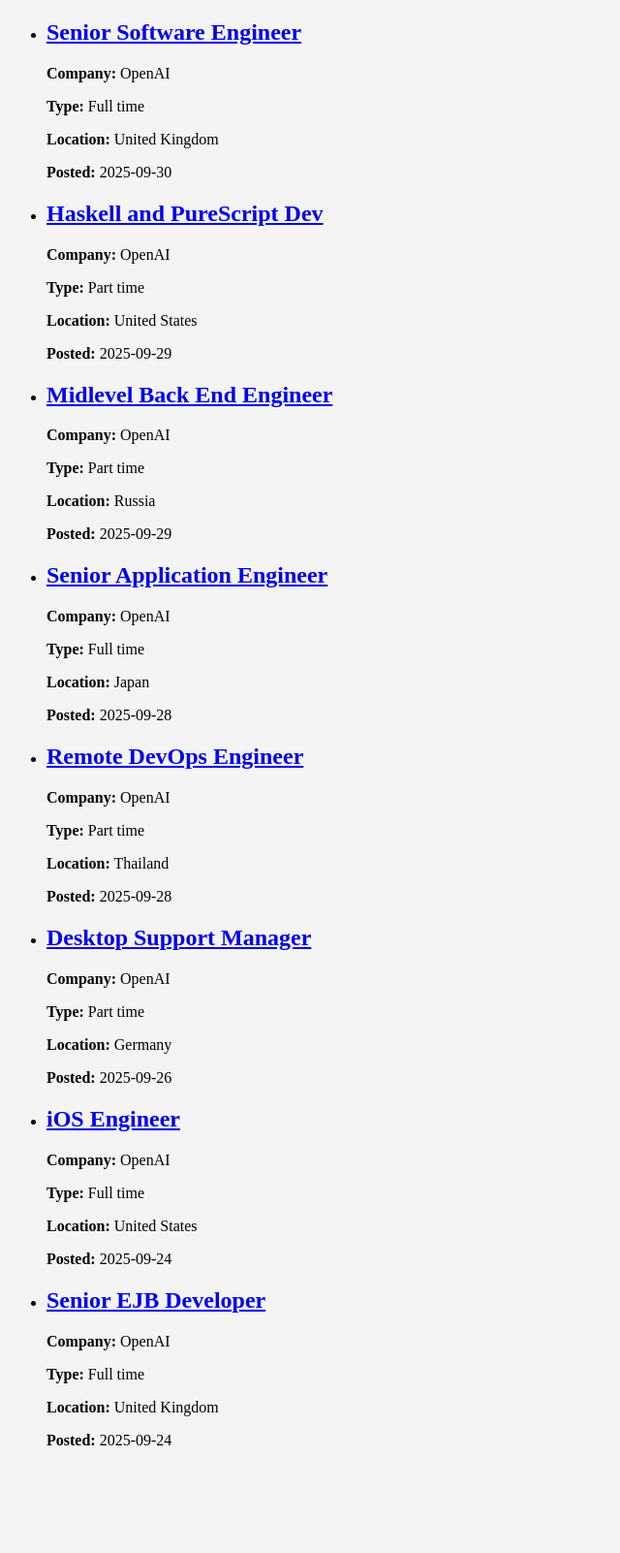
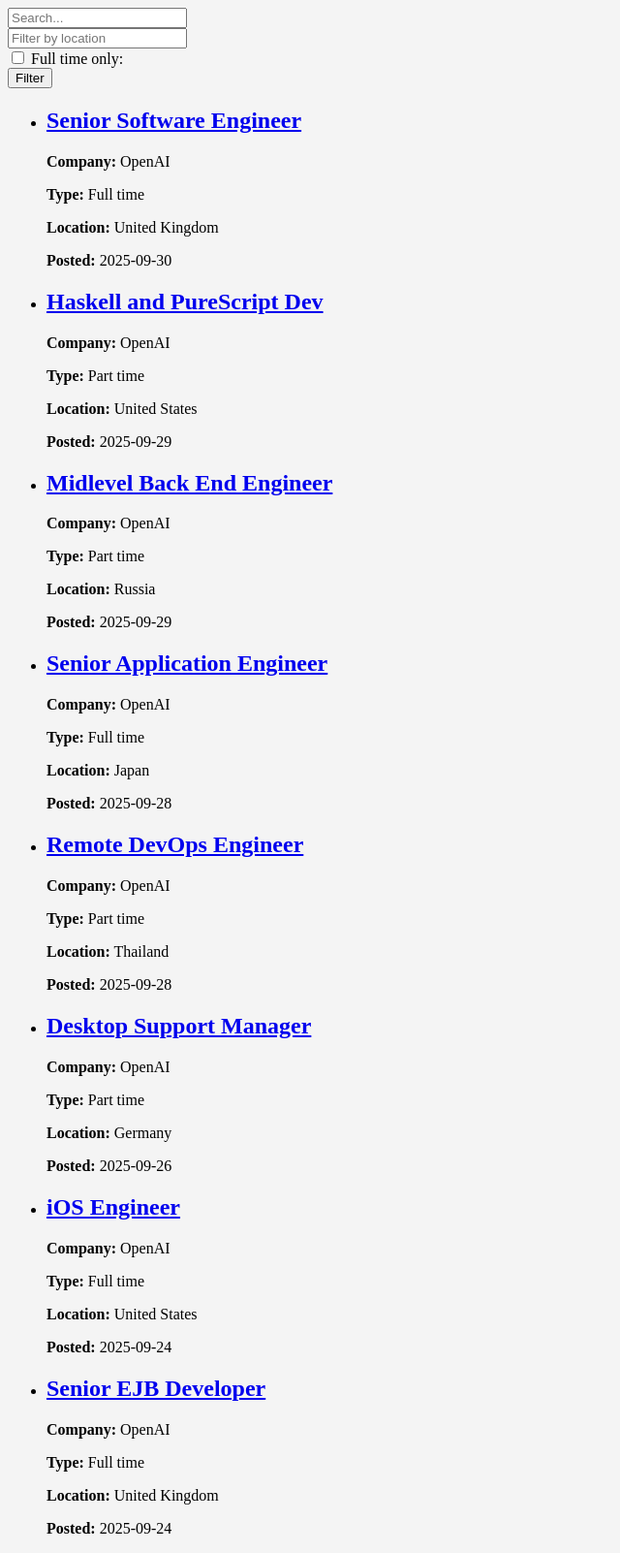
Before and after one commit to xDve22/ProyectosWeb_ND, a Django app: page / in a window 1280 px wide. Shown: the whole page at 97% size, without its empty margins (0-640 px from the left). Before the commit the page ends 1491 px from the top, so only its background shows below. Run offline with Django 5.2, Linux system fonts and the light colour scheme; data comes from the database, SQL or seed files in the repository.

Commit message:
feat: job filters

```diff
--- a/core/forms.py
+++ b/core/forms.py
@@ -14,3 +14,19 @@
             "company": forms.Select(attrs={"placeholder": "Select a company"}),
             "description": forms.HiddenInput(),
         }
+
+class JobFilterForm(forms.Form):
+    title_or_company = forms.CharField(
+        required=False,
+        label="Title / Company / Expertise",
+        widget=forms.TextInput(attrs={"placeholder": "Search..."}),
+    )
+    location = forms.CharField(
+        required=False,
+        label="Location",
+        widget=forms.TextInput(attrs={"placeholder": "Filter by location"}),
+    )
+    full_time_only = forms.BooleanField(
+        required=False,
+        label="Full time only",
+    )
--- /dev/null
+++ b/core/templates/_job_filters.html
@@ -0,0 +1,6 @@
+<form method="get">
+  <div>{{ form.title_or_company }}</div>
+  <div>{{ form.location }}</div>
+  <div>{{ form.full_time_only }} {{ form.full_time_only.label_tag }}</div>
+  <button type="submit">Filter</button>
+</form>
--- a/core/templates/dashboard.html
+++ b/core/templates/dashboard.html
@@ -2,6 +2,9 @@
 {% block title %}Job Offers{% endblock %}
 
 {% block content %}
+<main>
+  {% include "_job_filters.html" %}
+
   <ul>
     {% for job in jobs %}
     <li>
@@ -15,4 +18,5 @@
     <li>No job offers available.</li>
     {% endfor %}
   </ul>
+</main>
 {% endblock %}
--- a/core/views.py
+++ b/core/views.py
@@ -1,6 +1,7 @@
 from django.shortcuts import render, redirect, get_object_or_404
+from django.db.models import Q
 from .models import JobOffer
-from .forms import JobOfferForm
+from .forms import JobOfferForm, JobFilterForm
 
 def job_create(request):
     if request.method == "POST":
@@ -14,7 +15,25 @@
 
 def job_list(request):
     jobs = JobOffer.objects.select_related("company").order_by("-created_at")
-    return render(request, "dashboard.html", {"jobs": jobs})
+    form = JobFilterForm(request.GET or None)
+
+    if form.is_valid():
+        title_or_company = form.cleaned_data.get("title_or_company")
+        location = form.cleaned_data.get("location")
+        full_time_only = form.cleaned_data.get("full_time_only")
+
+        if title_or_company:
+            jobs = jobs.filter(
+                Q(title__icontains=title_or_company)
+                | Q(company__name__icontains=title_or_company)
+                | Q(description__icontains=title_or_company)
+            )
+        if location:
+            jobs = jobs.filter(location__icontains=location)
+        if full_time_only:
+            jobs = jobs.filter(employment_type="FT")
+
+    return render(request, "dashboard.html", {"jobs": jobs, "form": form})
 
 def job_detail(request, pk):
     job = get_object_or_404(JobOffer, pk=pk)
```
Lines whose indentation alone changed are shown as unchanged.
